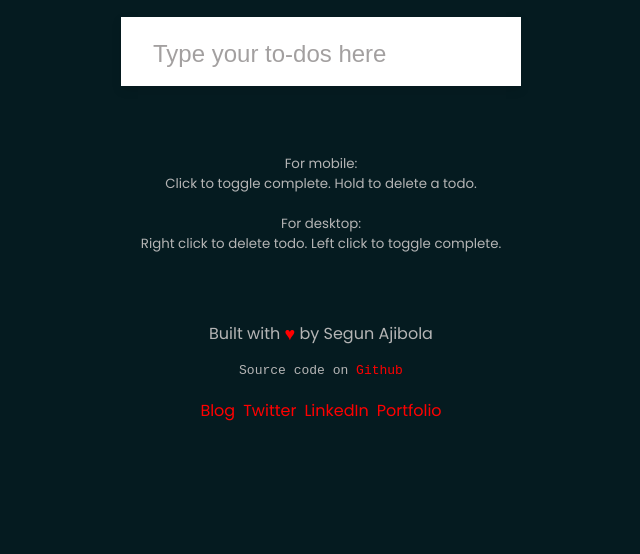
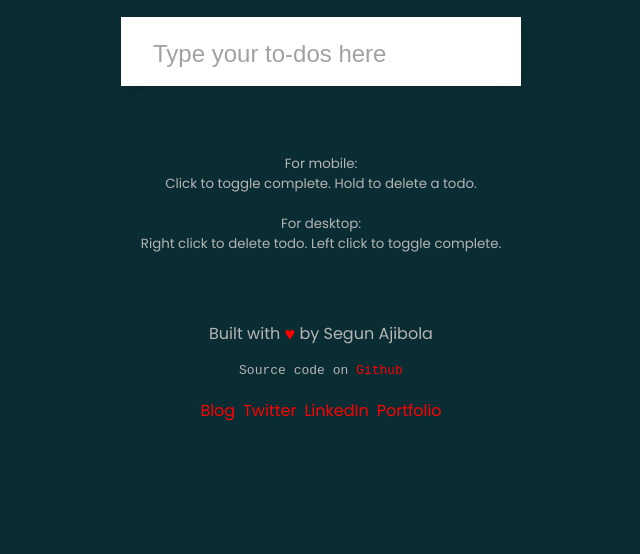
Before and after one commit to segunajibola/todo-app, a plain HTML site: page index.html in a window 1280 px wide. Shown: the part 246-800 px from the top of the page, without its empty margins (319-959 px from the left). Drawn offline with Linux system fonts and the light colour scheme.

Commit message:
edit todos

```diff
--- a/style.css
+++ b/style.css
@@ -5,7 +5,7 @@
 }
 
 body {
-    background-color: #051b20;
+    background-color: #0a2c33;
     color: #444;
     display: flex;
     align-items: center;
```
